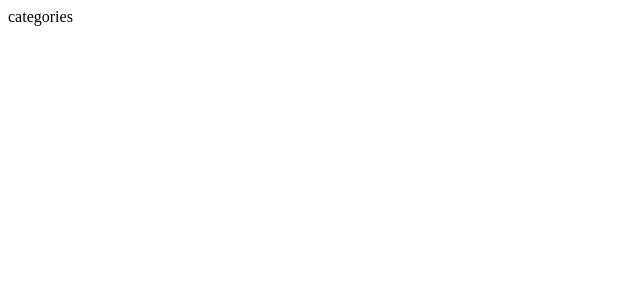
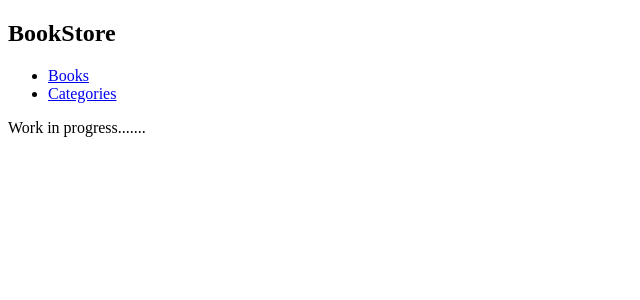
Before and after one commit to ankitt26/Bookstore, a React (Create React App) app: page /Categories in a window 1280 px wide. Shown: the top 300 px of the page, without its empty margins (0-640 px from the left). Built offline with nearby package versions, Linux system fonts and the light colour scheme.

Commit message:
Add Categories component

```diff
--- a/src/App.js
+++ b/src/App.js
@@ -1,12 +1,13 @@
 import { BrowserRouter, Routes, Route } from 'react-router-dom';
 import Home from './components/Home';
+import Categories from './components/Categories';
 
 function App() {
   return (
     <BrowserRouter>
       <Routes>
         <Route path="/" element={<Home />} />
-        <Route path="/categories" element={<div>categories</div>} />
+        <Route path="Categories" element={<Categories />} />
       </Routes>
     </BrowserRouter>
   );
--- /dev/null
+++ b/src/components/Categories.js
@@ -0,0 +1,10 @@
+import Navbar from './Navbar';
+
+const Categories = () => (
+  <>
+    <Navbar />
+    <div>Work in progress.......</div>
+  </>
+);
+
+export default Categories;
--- a/src/components/Navbar.js
+++ b/src/components/Navbar.js
@@ -1,16 +1,14 @@
 import { NavLink } from 'react-router-dom';
-import Book from './Book';
 
 const Navbar = () => (
   <nav className="nav">
     <h1>BookStore</h1>
     <ul>
       <li>
-        {' '}
-        <NavLink to={Book}>Books</NavLink>
+        <NavLink to="/">Books</NavLink>
       </li>
       <li>
-        categories
+        <NavLink to="Categories">Categories</NavLink>
       </li>
     </ul>
   </nav>
```
